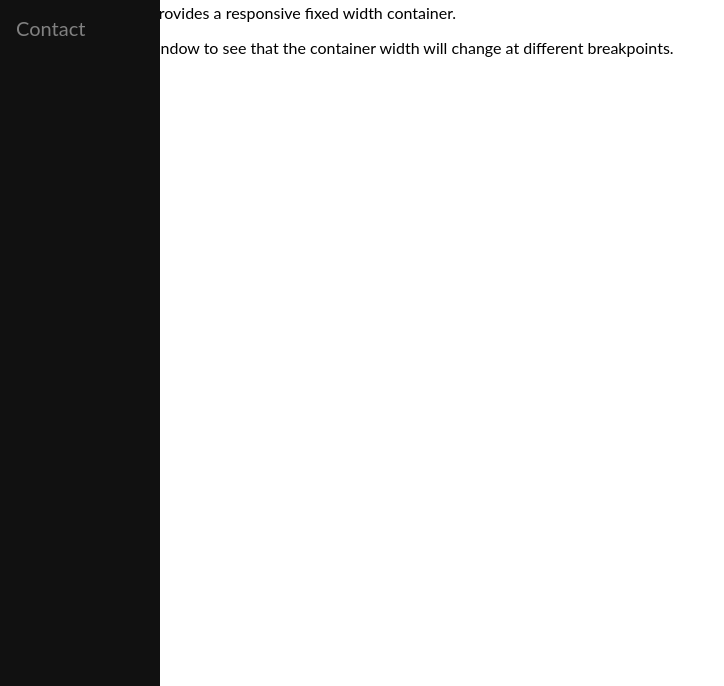
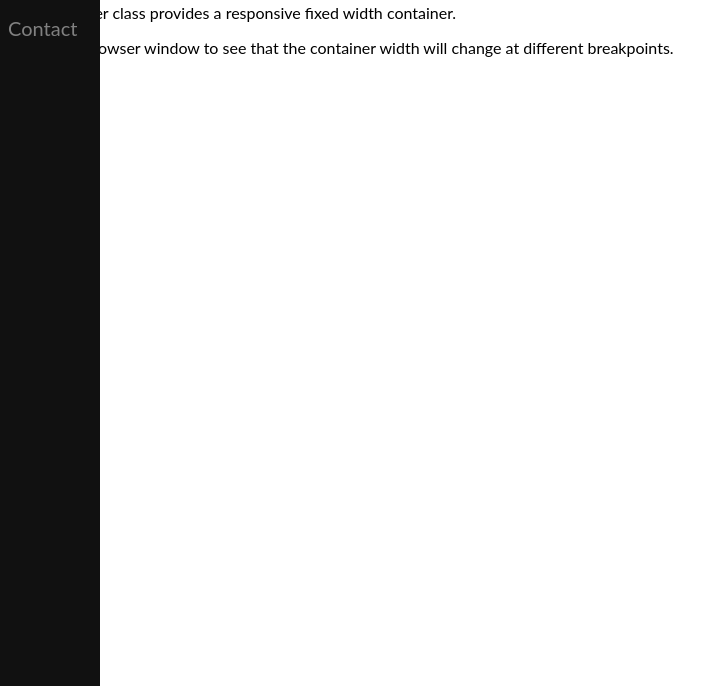
Before and after one commit to morenaso/morenaso.github.io, a plain HTML site: page index.html in a window 1280 px wide. Shown: the part 114-800 px from the top of the page, without its empty margins (0-724 px from the left). Drawn offline with nearby package versions, Linux system fonts and the light colour scheme.

Commit message:
Update index.html

```diff
--- a/index.html
+++ b/index.html
@@ -10,8 +10,8 @@
         body {font-family: "Lato", sans-serif;}
 
         .sidebar {
-          height: 100%;
-          width: 160px;
+          height: 120%;
+          width: 100px;
           position: fixed;
           z-index: 1;
           top: 0;
@@ -22,7 +22,7 @@
         }
 
         .sidebar a {
-          padding: 6px 8px 6px 16px;
+          padding: 6px 8px 6px 8px;
           text-decoration: none;
           font-size: 20px;
           color: #818181;
@@ -38,8 +38,8 @@
           padding: 0px 10px;
         }
 
-        @media screen and (max-height: 450px) {
-          .sidebar {padding-top: 15px;}
+        @media screen and (max-height: 300px) {
+          .sidebar {padding-top: 10px;}
           .sidebar a {font-size: 18px;}
         }
         .h1 {
@@ -58,6 +58,9 @@
             <p>Resize the browser window to see that the container width will change at different breakpoints.</p>
       </div>
 
+
+
+
     <div class="sidebar">
          <a href="#home"><i class="fa fa-fw fa-home"></i> Home</a>
          <a href="#services"><i class="fa fa-fw fa-wrench"></i> Services</a>
```
